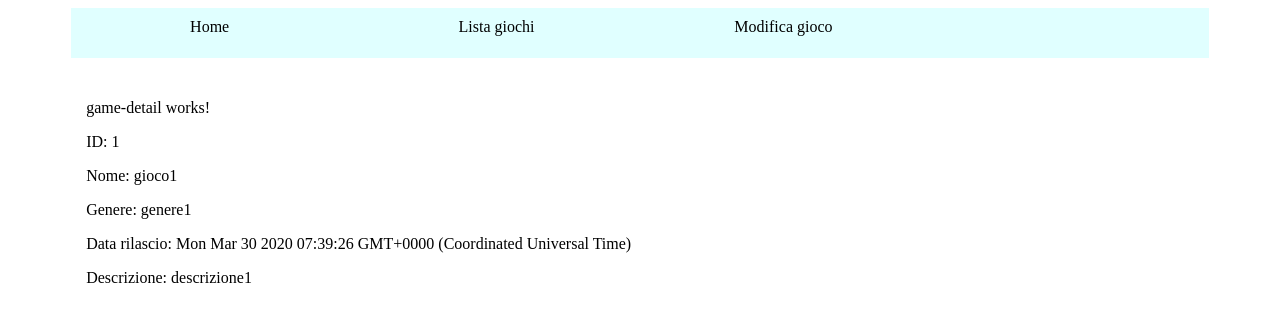
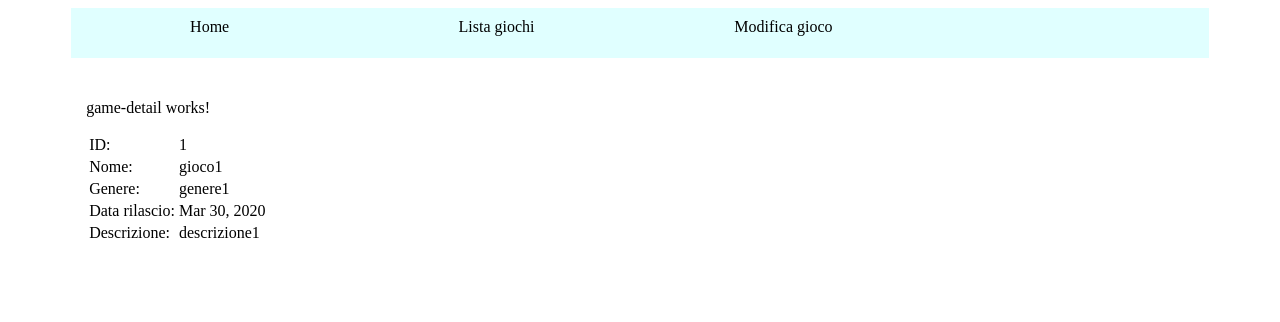
Before and after one commit to AndreaLoNivuro/PrimaEsercitazione, an Angular app: page /game-detail/1 in a window 1280 px wide. Shown: the top 322 px of the page. Built offline with nearby package versions, Linux system fonts and the light colour scheme.

Commit message:
esecuzione login

```diff
--- a/src/app/app.module.ts
+++ b/src/app/app.module.ts
@@ -1,5 +1,6 @@
 import { BrowserModule } from '@angular/platform-browser';
 import { NgModule } from '@angular/core';
+import { FormsModule } from '@angular/forms';
 
 import { AppComponent } from './app.component';
 import { MenuComponent } from './components/menu/menu.component';
@@ -25,6 +26,7 @@ import { EsercitazioneRoutingModule } from './app-routing.module';
   ],
   imports: [
     BrowserModule,
+    FormsModule,
     EsercitazioneRoutingModule
   ],
   providers: [],
--- a/src/app/components/game-detail/game-detail.component.html
+++ b/src/app/components/game-detail/game-detail.component.html
@@ -1,6 +1,43 @@
 <p>game-detail works!</p>
-<p>ID: {{ game?.id }}</p>
-<p>Nome: {{ game?.name }}</p>
-<p>Genere: {{ game?.genere }}</p>
-<p>Data rilascio: {{ game?.annoUscita }}</p>
-<p>Descrizione: {{ game?.descrizione }}</p>
+<table>
+    <tr>
+        <td>
+            ID:
+        </td>
+        <td>
+            {{ game?.id }}
+        </td>
+    </tr>
+    <tr>
+        <td>
+            Nome:
+        </td>
+        <td>
+            {{ game?.name }}
+        </td>
+    </tr>
+    <tr>
+        <td>
+            Genere:
+        </td>
+        <td>
+            {{ game?.genere }}
+        </td>
+    </tr>
+    <tr>
+        <td>
+            Data rilascio:
+        </td>
+        <td>
+            {{ game?.annoUscita | date }}
+        </td>
+    </tr>
+    <tr>
+        <td>
+            Descrizione:
+        </td>
+        <td>
+            {{ game?.descrizione }}
+        </td>
+    </tr>
+</table>
--- a/src/app/components/game-list/game-list.component.html
+++ b/src/app/components/game-list/game-list.component.html
@@ -1,8 +1,8 @@
-<p>game-list works!</p>
-<!--<ul>
-    <li *ngFor="let item of gameList" (click)="showDetail(item.id)">{{ item.name }}</li>
-</ul>-->
+<div class="wrapper">
+    <div class="two">
+        <li *ngFor="let item of gameList" routerLink="/game-detail/{{ item.id }}" routerLinkActive="active">{{ item.name }}</li>
+    </div>
+    <div class="three">
 
-<ul>
-    <li *ngFor="let item of gameList" routerLink="/game-detail/{{ item.id }}" routerLinkActive="active">{{ item.name }}</li>
-</ul>
+    </div>
+</div>
--- a/src/app/components/game-list/game-list.component.scss
+++ b/src/app/components/game-list/game-list.component.scss
@@ -0,0 +1,18 @@
+
+.wrapper {
+    display: grid;
+    grid-template-columns: repeat(3, 1fr);
+    grid-gap: 10px;
+    grid-auto-rows: minmax(50px, auto);
+  }
+.two {
+    grid-column: 1;
+    grid-row: 1/11;
+    padding: 15px;
+    //border: 1px solid black;
+  }
+  .three {
+    grid-column: 2/4;
+    grid-row: 1/11;
+    border: 1px solid black;
+  }
--- a/src/app/components/login/login.component.html
+++ b/src/app/components/login/login.component.html
@@ -1 +1,18 @@
-<p>login works!</p>
+<h1>Benvenuto!</h1>
+<h2>Accedi per visualizzare il contenuto del sito.</h2>
+<div>
+    <div>
+        <label for="user">Inserisci Username:</label>
+    </div>
+    <input type="text" id="user" [(ngModel)]="username">
+
+    <div>
+        <label for="psw">Inserisci Password:</label>
+    </div>
+    <input type="password" id="psw" [(ngModel)]="password">
+
+    <div>
+        <button (click)="login()" type="submit">Login</button>
+    </div>
+
+</div>
--- a/src/app/components/login/login.component.ts
+++ b/src/app/components/login/login.component.ts
@@ -1,4 +1,5 @@
 import { Component, OnInit } from '@angular/core';
+import { LoginService } from 'src/app/services/login.service';
 
 @Component({
   selector: 'app-login',
@@ -7,9 +8,16 @@ import { Component, OnInit } from '@angular/core';
 })
 export class LoginComponent implements OnInit {
 
-  constructor() { }
+  username: string;
+  password: string;
+
+  constructor(private loginService: LoginService) { }
 
   ngOnInit(): void {
   }
 
+  login() {
+    this.loginService.eseguiLogin(this.username, this.password);
+  }
+
 }
--- a/src/app/services/game-list.service.ts
+++ b/src/app/services/game-list.service.ts
@@ -8,7 +8,10 @@ import { NodeWithI18n } from '@angular/compiler';
 export class GameListService {
 
   private gameListStored: GameItem[] = [
-    { id: 1, name: 'gioco1', descrizione: 'descrizione1', genere: 'genere1', prezzo: '5.00', annoUscita: new Date()}
+    { id: 1, name: 'gioco1', descrizione: 'descrizione1', genere: 'genere1', prezzo: '5.00', annoUscita: new Date()},
+    { id: 2, name: 'gioco2', descrizione: 'descrizione2', genere: 'genere2', prezzo: '6.00', annoUscita: new Date()},
+    { id: 3, name: 'gioco3', descrizione: 'descrizione3', genere: 'genere3', prezzo: '7.00', annoUscita: new Date()},
+    { id: 4, name: 'gioco4', descrizione: 'descrizione4', genere: 'genere4', prezzo: '8.00', annoUscita: new Date()}
   ];
 
   constructor() { }
--- /dev/null
+++ b/src/app/services/login.service.ts
@@ -0,0 +1,20 @@
+import { Injectable } from '@angular/core';
+import { Router } from '@angular/router';
+
+@Injectable({
+  providedIn: 'root'
+})
+export class LoginService {
+
+  constructor(private router: Router) { }
+
+  eseguiLogin(username:string, password: string) {
+    if (username != null && username != '' && password != null && password != '') {
+      sessionStorage.setItem("user", username);
+      this.router.navigateByUrl('/home');
+    } else {
+      alert('Login errata.');
+    }
+  }
+
+}
--- a/src/styles.scss
+++ b/src/styles.scss
@@ -11,7 +11,7 @@
     grid-auto-rows: minmax(50px, auto);
   }
   .one {
-    grid-column: 1 / 4;
+    grid-column: 1/4;
     grid-row: 1;
     //border: 1px solid black;
     background-color: #e0ffff;
@@ -19,7 +19,7 @@
     //background-color: red;
   }
   .two {
-    grid-column: 1/3;
+    grid-column: 1/4;
     grid-row: 2/11;
     padding: 15px;
     //border: 1px solid black;
```
Also changed, not shown: 1 other file (tests, documents, lock files or other folders).
